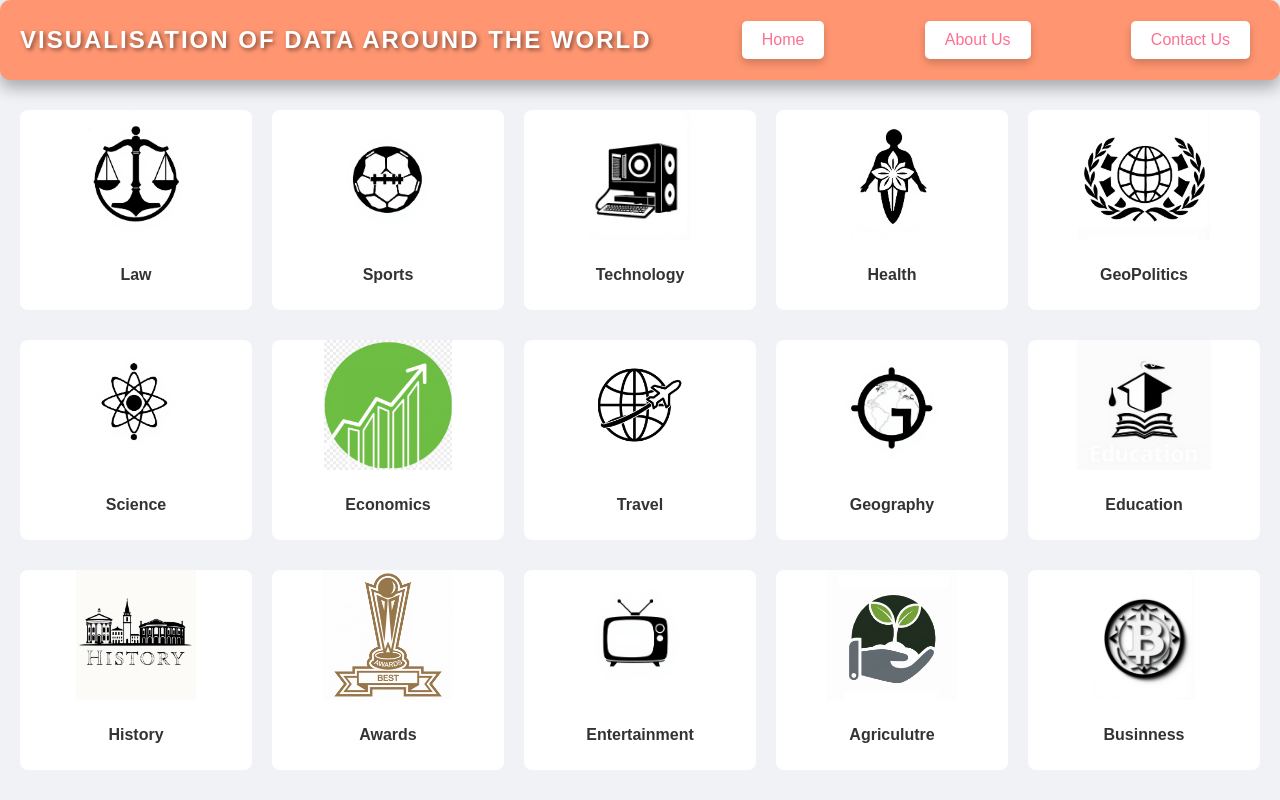
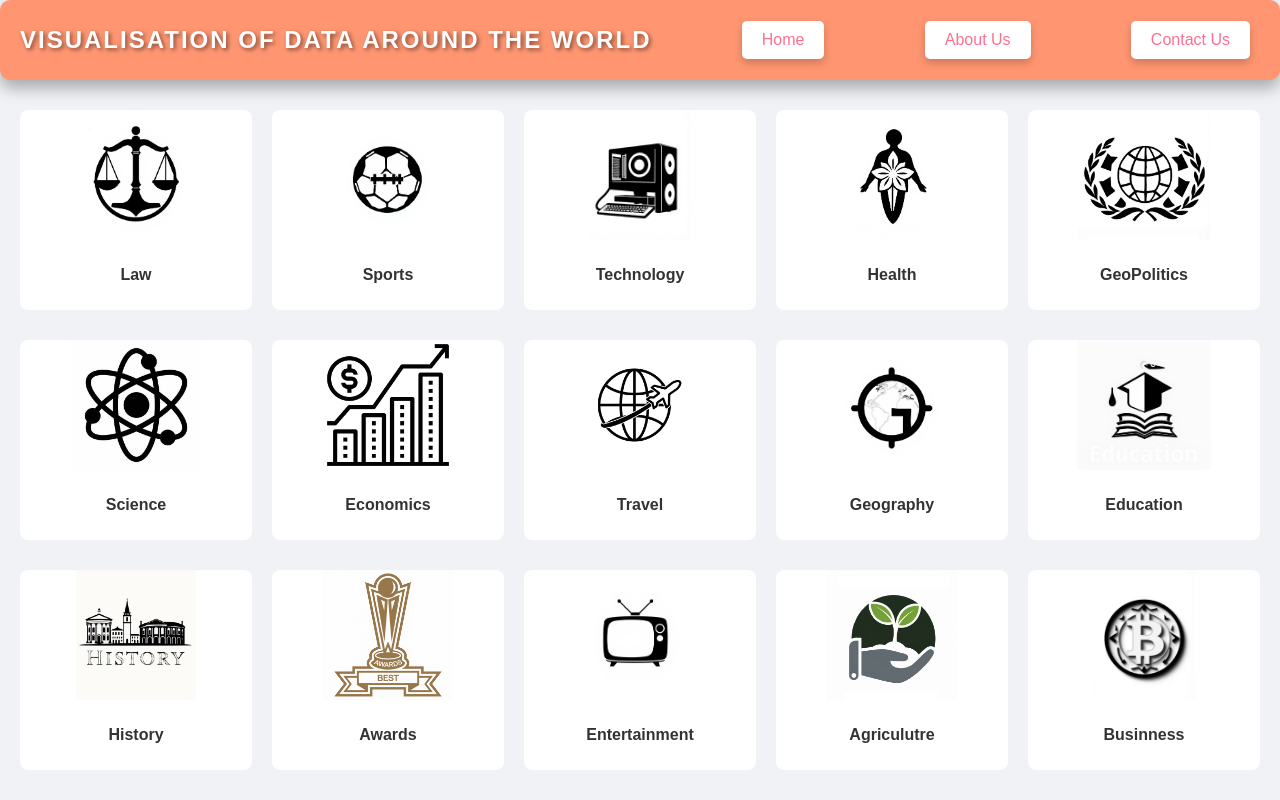
Before and after one commit to AFFANALAM07/DataVisualisationInfo, a plain HTML site: page index.html in a window 1280 px wide. Shown: the top 800 px of the page. Drawn offline with Linux system fonts and the light colour scheme.

Commit message:
Update 01 index.html

```diff
--- a/index.html
+++ b/index.html
@@ -46,13 +46,13 @@
         </div>
         <div class="subgrid" id="Science-subgrid">
             <div class="img">
-                <img src="thumnails/Science_OrgL.jpg" alt="Thumbnail 6">
+                <img class="sciencepic" src="thumnails/OIP7.jpeg" alt="Thumbnail 6">
             </div>
             <div><p class="para">Science</p></div>
         </div>
         <div class="subgrid" id="eco-subgrid">
             <div class="img">
-                <img src="thumnails/Eco.png" alt="Thumbnail 7">
+                <img class="economicpics" src="thumnails/economic-line-icon-logo-illustration-free-vector (1).jpg" alt="Thumbnail 7">
             </div>
             <div><p class="para">Economics</p></div>
         </div>
```
